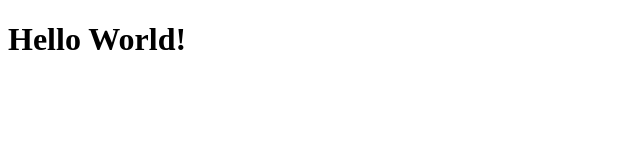
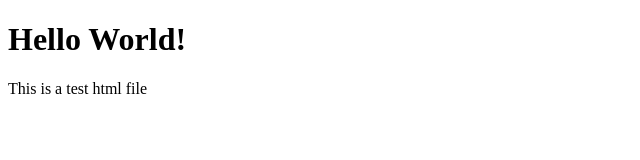
Before and after one commit to travianraja/lecture0, a plain HTML site: page index.html in a window 1280 px wide. Shown: the whole page, without its empty margins (0-640 px from the left). Drawn offline with Linux system fonts and the light colour scheme.

Commit message:
added a paragraph

```diff
--- a/index.html
+++ b/index.html
@@ -6,5 +6,8 @@
 
     <body>
         <h1> Hello World! </h1>
+        <p>
+            This is a test html file
+        </p>
     </body>
 </html>
```
